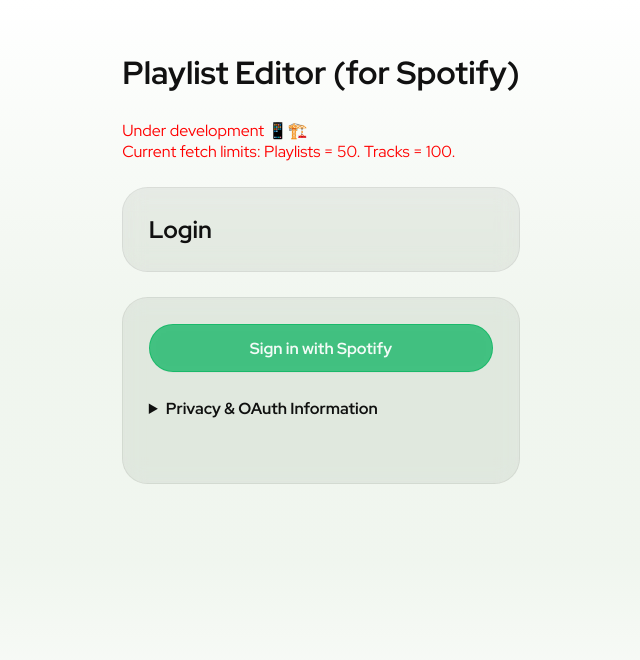
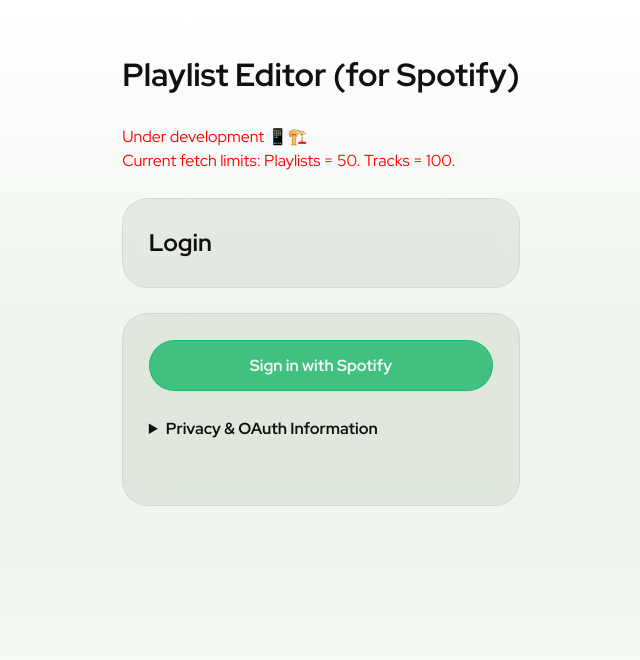
Before and after one commit to gunnar-miklis/spotify-playlist-editor, a Next.js app: page / in a window 1280 px wide. Shown: the top 660 px of the page, without its empty margins (319-959 px from the left). Built offline with nearby package versions, Linux system fonts and the light colour scheme; no server answers.

Commit message:
adjust reset.css

```diff
--- a/src/styles/reset.css
+++ b/src/styles/reset.css
@@ -1,7 +1,33 @@
+*,
+*::before,
+*::after {
+  box-sizing: border-box;
+}
+
 * {
   margin: 0;
   padding: 0;
-  box-sizing: border-box;
+}
+
+body {
+  line-height: 1.5;
+  --webkit-font-smoothing: antialiased;
+}
+
+p,
+h1,
+h2,
+h3 {
+  overflow-wrap: break-word;
+}
+
+p {
+  text-wrap: pretty;
+}
+h1,
+h2,
+h3 {
+  text-wrap: balance;
 }
 
 a {
@@ -10,9 +36,11 @@
 
 input,
 button {
+  font: inherit;
   border: unset;
+}
 
-  font-family: inherit;
-  font-size: inherit;
-  font-weight: inherit;
+img {
+  display: block;
+  max-width: 100%;
 }
```
